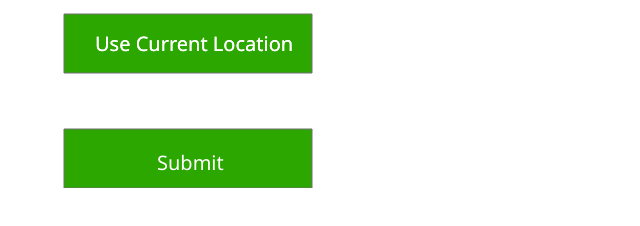
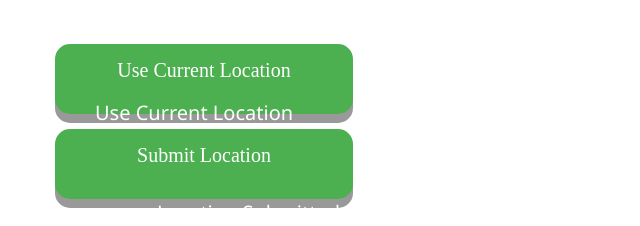
Before and after one commit to alexrrobbins/Pothole-Reporter, a plain HTML site: page index.html in a window 1280 px wide. Shown: the part 701-927 px from the top of the page, without its empty margins (0-640 px from the left). Before the commit the page ends 889 px from the top, so only its background shows below. Drawn offline with Linux system fonts and the light colour scheme; some packages are replaced by stand-ins of ours.

Commit message:
Got buttons to align properly

```diff
--- a/index.html
+++ b/index.html
@@ -37,22 +37,24 @@
     <script async defer
 			src="https://maps.googleapis.com/maps/api/js?key=AIzaSyB7soQ8WWEzDBhTNUZfjV5bYd-WOz4saWk&callback=initMap"
     ></script>
-	<svg class="Button" viewBox="0 0 248 59">
-		<path id="Button" d="M 0 0 L 248 0 L 248 59 L 0 59 L 0 0 Z">
-		</path>
-	</svg>
+	<currentLocationButton type="button" class="button" onclick="currentLocation()" value="Use Current Location">Use Current Location</currentLocationButton>
+	<script>
+	function currentLocation() {
+		document.getElementById("Use_Current_Location").style.color = "black";
+	}
+	</script>
 	<div id="Use_Current_Location">
 		<span>Use Current Location</span>
 	</div>
-	<div id="Use_Current_Location">
-		<span>Use Current Location</span>
-	</div>
-	<svg class="SubmitButton" viewBox="0 0 248 59">
-		<path id="SubmitButton" d="M 0 0 L 248 0 L 248 59 L 0 59 L 0 0 Z">
-		</path>
-	</svg>
+	<submitButton id="Submit Button" type="button" class="button" onclick="submitLocation()" value="Use Current Location">Submit Location</submitButton>
+	<script>
+	document.getElementById("submitButton").style.top = "1100px";
+	function submitLocation() {
+		document.getElementById("Submit").style.color = "black";
+	}
+	</script>
 	<div id="Submit">
-		<span>Submit</span>
+		<span>Location Submitted</span>
 	</div>
 </div>
 </body>
--- a/styles.css
+++ b/styles.css
@@ -72,30 +72,50 @@ body {
     top: 248px;
   }
 
-#Button {
-  opacity: 1;
-  fill: rgba(43,167,0,1);
-  stroke: rgb(112, 112, 112);
-  stroke-width: 1px;
-  stroke-linejoin: miter;
-  stroke-linecap: butt;
-  stroke-miterlimit: 4;
-  shape-rendering: auto;
+#button {
+  position: absolute;
+  overflow: visible;
+  width: 50px;
+  height: 25px;
 }
-.Button {
-  transform: matrix(1,0,0,1,0,0);
+
+.button {
+  position: relative;
+  display: inline-block;
   overflow: visible;
-  position: absolute;
-  top: 715px;
-  left: 64px;
   width: 248px;
-  height: 59px;
+  height: 40px;
+  top: 730px;
+  left: 55px;
+  display: inline-block;
+  padding: 15px 25px;
+  font-size: 20px;
+  cursor: pointer;
+  text-align: center;
+  text-decoration: none;
+  outline: none;
+  color: #fff;
+  background-color: #4CAF50;
+  border: none;
+  border-radius: 15px;
+  box-shadow: 0 9px #999;
+  margin-top: 15px;
+  display: block;
 }
+
+.button:hover {background-color: #3e8e41}
+
+.button:active {
+  background-color: #3e8e41;
+  box-shadow: 0 5px #666;
+  transform: translateY(4px);
+}
+
 #Use_Current_Location {
   opacity: 1;
   position: absolute;
   left: 95px;
-  top: 731px;
+  top: 800px;
   box-sizing: border-box;
   margin: 0;
   padding: 0;
@@ -110,30 +130,11 @@ body {
   color: rgba(255,255,255,1);
 }
 
-#SubmitButton {
-		opacity: 1;
-		fill: rgba(43,167,0,1);
-		stroke: rgb(112, 112, 112);
-		stroke-width: 1px;
-		stroke-linejoin: miter;
-		stroke-linecap: butt;
-		stroke-miterlimit: 4;
-		shape-rendering: auto;
-	}
-	.SubmitButton {
-		transform: matrix(1,0,0,1,0,0);
-		overflow: visible;
-		position: absolute;
-		top: 830px;
-		left: 64px;
-		width: 248px;
-		height: 59px;
-	}
 	#Submit {
 		opacity: 1;
 		position: absolute;
 		left: 157px;
-		top: 850px;
+		top: 900px;
 		box-sizing: border-box;
 		margin: 0;
 		padding: 0;
```
Also changed, not shown: 1 other file.
